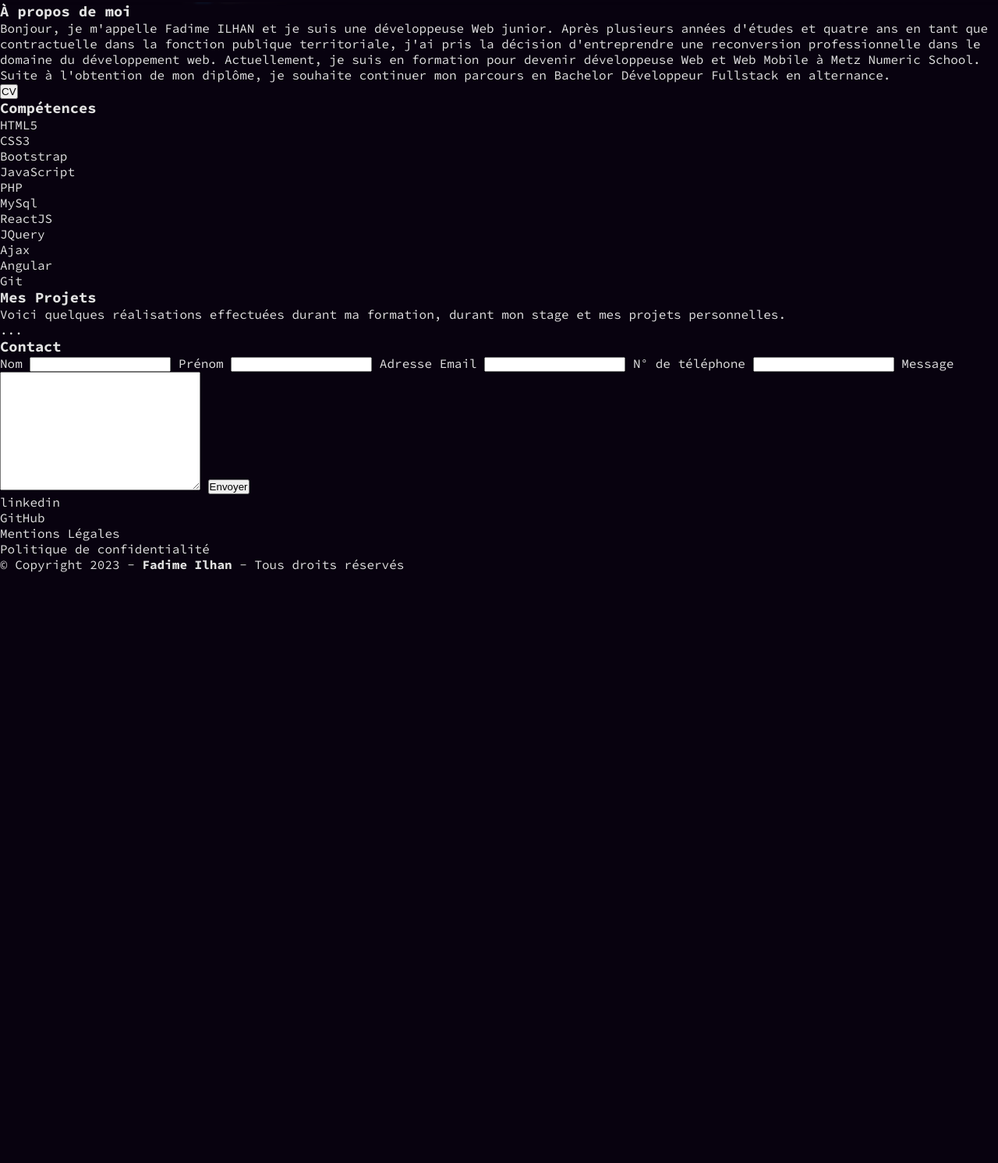
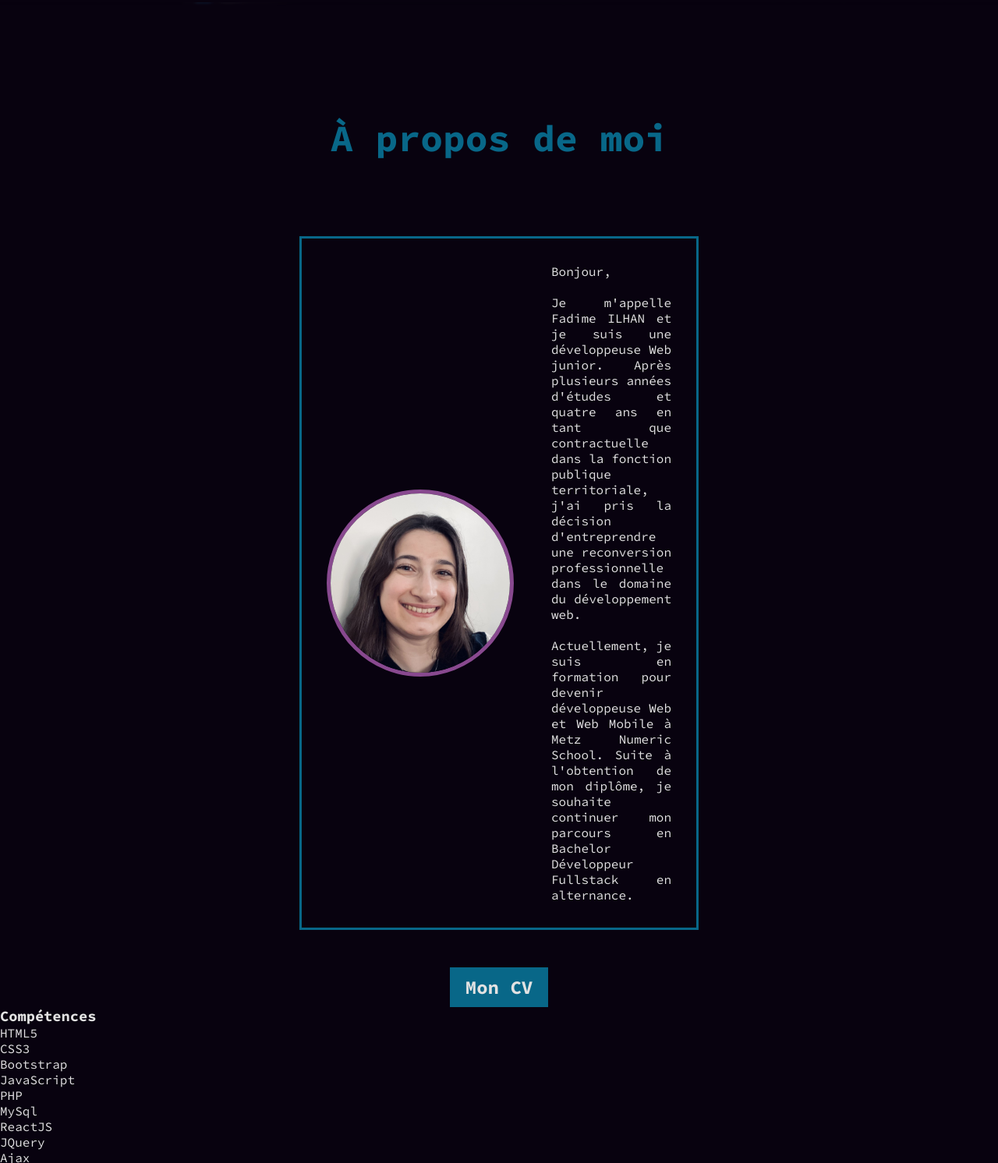
Before and after one commit to FadimeZgj/portfolio, a website: page index.html in a window 1280 px wide. Shown: the part 797-2289 px from the top of the page at 78% size. Before the commit the page ends 1531 px from the top, so only its background shows below. Drawn offline with Linux system fonts and the light colour scheme.

Commit message:
partie profile

```diff
--- a/assets/script/script.js
+++ b/assets/script/script.js
@@ -37,3 +37,5 @@
       nextSection.scrollIntoView({ behavior: "smooth" });
     });
   });
+
+//////////////////////////////////////////////////////////////
--- /dev/null
+++ b/assets/scss/profile.scss
@@ -0,0 +1,79 @@
+@import 'variables';
+
+.profil {
+    text-align: justify;
+    display: flex;
+    flex-direction: column;
+    align-items: center;
+
+    .profil_title {
+        margin-bottom: 2em;
+        margin-top: 3em;
+        font-size: 3em;
+        color: $third-color;
+    }
+
+    .describe {
+        display: flex;
+        justify-content: space-around;
+        align-items: center ;
+        width: 40%;
+        border: 3px solid $fourth-color;
+        padding: 2em;
+
+        .describe_photo{
+            display: block;
+            width: 15rem;
+            border-radius: 50%;
+            margin-right: 3em;
+            border: 5px solid $fourth-color;
+        }
+
+        animation: border-animation 2s ease-in-out infinite;
+    }
+
+    a.profil_btn {
+        display: inline-block;
+        background-color: $third-color;
+        color: $secondary-color;
+        padding: 10px 20px;
+        text-decoration: none;
+        cursor: pointer;
+        margin-top: 2em;
+        font-size: 1.5em;
+        font-weight: 600;
+
+        &:hover {
+          background-color: $fourth-color;
+        }
+
+        &:active {
+          animation: pulse 1s infinite;
+        }
+      }
+
+}
+
+@keyframes border-animation {
+  0% {
+    border-color: $fourth-color;
+  }
+  50% {
+    border-color: $third-color;
+  }
+  100% {
+    border-color: $fourth-color;
+  }
+}
+
+@keyframes pulse {
+        0% {
+          transform: scale(1);
+        }
+        50% {
+          transform: scale(1.1);
+        }
+        100% {
+          transform: scale(1);
+        }
+      }
--- a/index.html
+++ b/index.html
@@ -13,11 +13,12 @@
     <link rel="stylesheet" href="/assets/css/style.css">
     <link rel="stylesheet" href="/assets/css/navbar.css">
     <link rel="stylesheet" href="/assets/css/home.css">
+    <link rel="stylesheet" href="/assets/css/profile.css">
     <link rel="preconnect" href="https://fonts.googleapis.com">
     <link rel="preconnect" href="https://fonts.gstatic.com" crossorigin>
     <link href="https://fonts.googleapis.com/css2?family=Source+Code+Pro:ital,wght@0,400;0,700;1,400;1,700&display=swap"
         rel="stylesheet">
-    <title>Fadime Ilhan</title>
+    <title>Fadime Ilhan - Développeuse web</title>
 </head>
 
 <body>
@@ -49,7 +50,7 @@
 
             <div class="arrow-container" id="scrollArrow">
                 <div class="arrow">
-                    <svg class="arrow__icon"  xmlns="http://www.w3.org/2000/svg" viewBox="0 0 512 512">
+                    <svg class="arrow__icon" xmlns="http://www.w3.org/2000/svg" viewBox="0 0 512 512">
                         <!--! Font Awesome Pro 6.4.0 by @fontawesome - https://fontawesome.com License - https://fontawesome.com/license (Commercial License) Copyright 2023 Fonticons, Inc. -->
                         <path
                             d="M256 0a256 256 0 1 0 0 512A256 256 0 1 0 256 0zM135 241c-9.4-9.4-9.4-24.6 0-33.9s24.6-9.4 33.9 0l87 87 87-87c9.4-9.4 24.6-9.4 33.9 0s9.4 24.6 0 33.9L273 345c-9.4 9.4-24.6 9.4-33.9 0L135 241z" />
@@ -59,20 +60,29 @@
         </section>
 
         <section class="profil" id="profil">
-            <h3>À propos de moi</h3>
-            <p>
-                Bonjour, je m'appelle Fadime ILHAN et je suis une développeuse Web junior.
-                Après plusieurs années d'études et quatre ans en tant que contractuelle dans la fonction publique
-                territoriale,
-                j'ai pris la décision d'entreprendre une reconversion professionnelle dans le domaine du développement
-                web.
-
-                Actuellement, je suis en formation pour devenir développeuse Web et Web Mobile à Metz Numeric School.
-                Suite à l'obtention de mon diplôme, je souhaite continuer mon parcours en Bachelor Développeur Fullstack
-                en alternance.
-            </p>
-
-            <button>CV</button>
+            <h3 class="profil_title">À propos de moi</h3>
+            <div class="describe">
+                <img class="describe_photo" src="assets/images/photo-profil.jpg" alt="" srcset="">
+                <p class="describe_text">
+                    Bonjour,
+                    <br>
+                    <br>
+                    Je m'appelle Fadime ILHAN et je suis une développeuse Web junior.
+                    Après plusieurs années d'études et quatre ans en tant que contractuelle dans la fonction publique
+                    territoriale,
+                    j'ai pris la décision d'entreprendre une reconversion professionnelle dans le domaine du
+                    développement
+                    web.
+                    <br>
+                    <br>
+                    Actuellement, je suis en formation pour devenir développeuse Web et Web Mobile à Metz Numeric
+                    School.
+                    Suite à l'obtention de mon diplôme, je souhaite continuer mon parcours en Bachelor Développeur
+                    Fullstack
+                    en alternance.
+                </p>
+            </div>
+            <a href="assets/images/cv_fadime_ilhan.pdf" target="_blank" class="profil_btn">Mon CV</a>
         </section>
 
         <section id="competences">
```
Also changed, not shown: assets/css/profile.css (added), assets/images/photo-profil.jpg (added), 2 other files.
